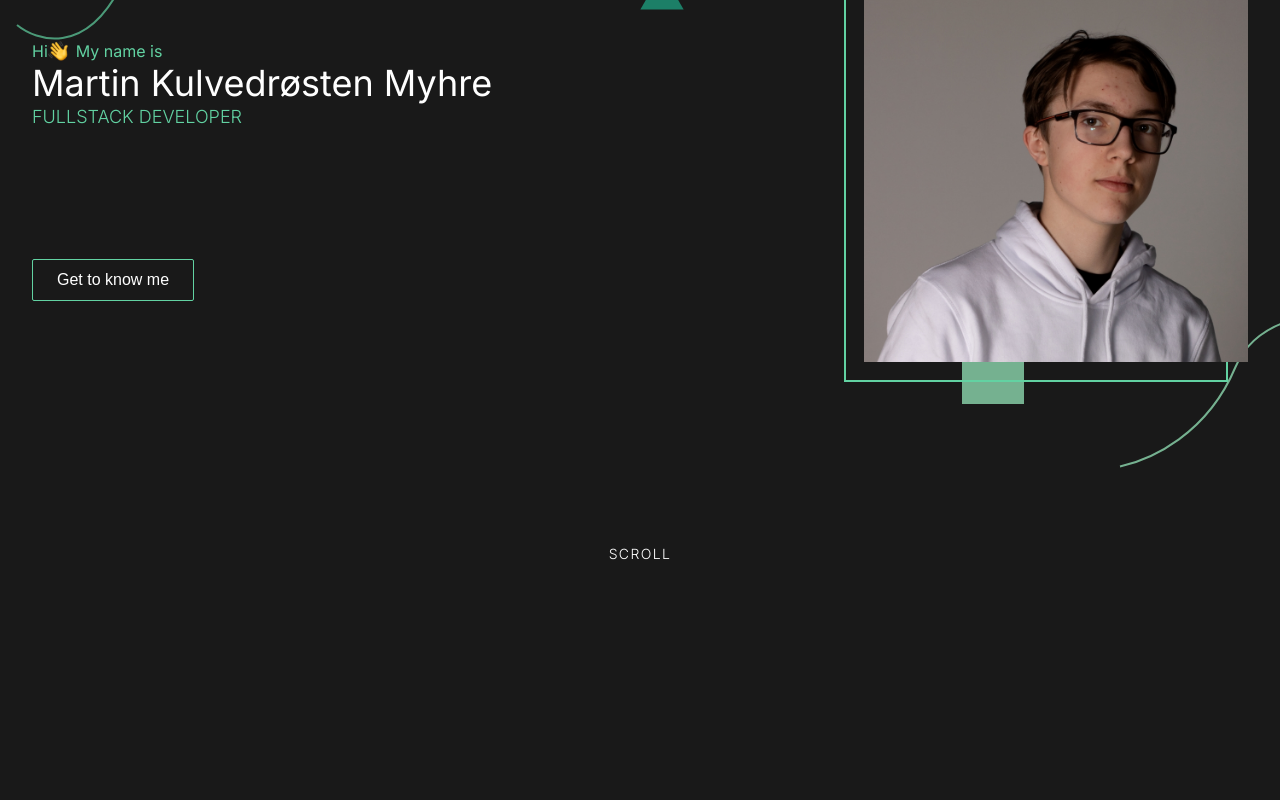
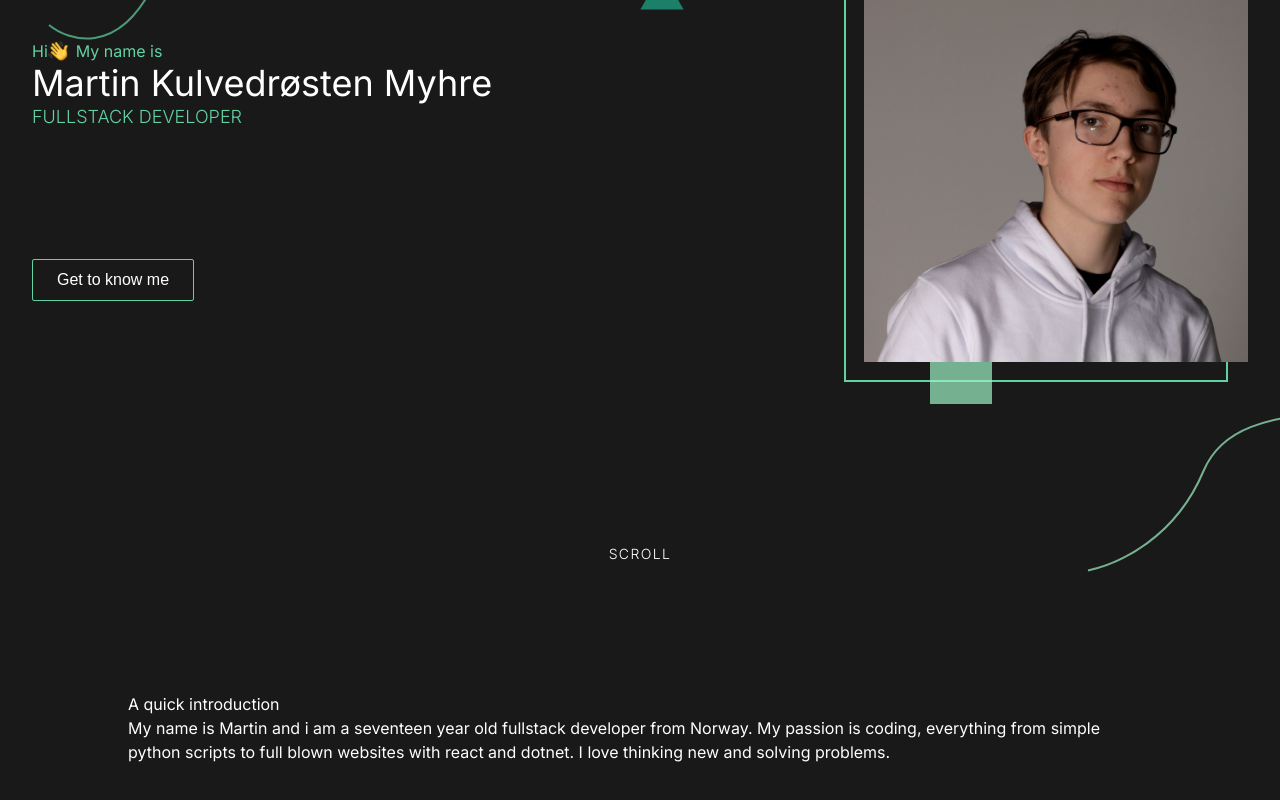
Before and after one commit to NotLimey/my-portfolio, a Next.js app: page / in a window 1280 px wide. Shown: the part 204-1004 px from the top of the page. Before the commit the page ends 800 px from the top, so only its background shows below. Built offline with nearby package versions, Linux system fonts and the light colour scheme.

Commit message:
Prettier

```diff
--- /dev/null
+++ b/common/components/sections/AboutSection.tsx
@@ -0,0 +1,20 @@
+const AboutSection = () => {
+    return (
+        <div className="w-full flex justify-center">
+            <div className="max-w-5xl my-24">
+                <div className="">
+                    <h2>A quick introduction</h2>
+                    <p>
+                        My name is Martin and i am a seventeen year old
+                        fullstack developer from Norway. My passion is coding,
+                        everything from simple python scripts to full blown
+                        websites with react and dotnet. I love thinking new and
+                        solving problems.{' '}
+                    </p>
+                </div>
+            </div>
+        </div>
+    );
+};
+
+export default AboutSection;
--- a/common/components/sections/WelcomeSection.tsx
+++ b/common/components/sections/WelcomeSection.tsx
@@ -4,35 +4,68 @@ import Button from "../Button";
 
 const WelcomeSection = () => {
     return (
-        <>
-            <div className="fixed top-0 left-0 -z-30 w-full h-screen justify-center flex">
-                <div className="relative h-full max-w-7xl w-full">
-                    <img src="/svgs/Vector1.svg" alt="" className="top-32 left-4 absolute" />
-                    <img src="/svgs/Vector2.svg" alt="" className="bottom-32 -right-32 absolute" />
-                    <img src="/svgs/Polygon1.svg" alt="" className="top-44 left-2/4 absolute" />
-                    <img src="/svgs/Ellipse1.svg" alt="" className="top-24 right-32 absolute" />
-                    <img src="/svgs/Rectangle3.svg" alt="" className="bottom-48 right-64 absolute" />
+        <div className="flex justify-center">
+            <div className="max-w-7xl w-full flex flex-col min-h-screen relative justify-center">
+                <div className=" flex items-center w-full justify-between h-full">
+                    <div className="absolute w-full h-screen top-0">
+                        <img
+                            src="/svgs/Vector1.svg"
+                            alt=""
+                            className="top-32 left-4 absolute"
+                        />
+                        <img
+                            src="/svgs/Vector2.svg"
+                            alt=""
+                            className="top-75vh -right-32 absolute"
+                        />
+                        <img
+                            src="/svgs/Polygon1.svg"
+                            alt=""
+                            className="top-44 left-2/4 absolute"
+                        />
+                        <img
+                            src="/svgs/Ellipse1.svg"
+                            alt=""
+                            className="top-24 right-32 absolute"
+                        />
+                        <img
+                            src="/svgs/Rectangle3.svg"
+                            alt=""
+                            className="bottom-48 right-64 absolute"
+                        />
                     </div>
-            </div>
-            <div className="flex justify-center max-w-full">
-                <div className="max-w-7xl w-full flex flex-col min-h-screen justify-center relative">
-                    <div className=" flex items-center w-full justify-between h-full">
                     <div>
-                            <p className="flex text-secondary-normal">Hi<Image width={20} height={20} src="/emojies/wave.svg" alt="" /> <span className="ml-2">My name is</span></p>
+                        <p className="flex text-secondary-normal">
+                            Hi
+                            <Image
+                                width={20}
+                                height={20}
+                                src="/emojies/wave.svg"
+                                alt=""
+                            />{" "}
+                            <span className="ml-2">My name is</span>
+                        </p>
                         <h1 className="text-4xl">Martin Kulvedrøsten Myhre</h1>
-                            <p className="font-light text-secondary-normal text-lg">FULLSTACK DEVELOPER</p>
-                            <Button onClick={() => { }} text="Get to know me" className="mt-32" />
+                        <p className="font-light text-secondary-normal text-lg">
+                            FULLSTACK DEVELOPER
+                        </p>
+                        <Button
+                            onClick={() => { }}
+                            text="Get to know me"
+                            className="mt-32"
+                        />
                     </div>
                     <div className="relative">
                         <div className="absolute -left-5 -bottom-5 border-secondary-normal w-96 h-96 -z-10 border-2" />
                         <img src="/images/martinkmyhre.png" alt="" className="w-96 h-96" />
                     </div>
                 </div>
-                    <p className="mb-8 text-center uppercase tracking-widest font-light text-sm">Scroll</p>
+                <p className="mb-8 text-center uppercase tracking-widest font-light text-sm">
+                    Scroll
+                </p>
             </div>
         </div>
-        </>
     );
-}
+};
 
 export default WelcomeSection;
--- a/pages/index.tsx
+++ b/pages/index.tsx
@@ -1,13 +1,15 @@
 import type { NextPage } from 'next'
 import Head from 'next/head'
 import Image from 'next/image'
+import AboutSection from '../common/components/sections/AboutSection'
 import WelcomeSection from '../common/components/sections/WelcomeSection'
 import useMousePosition from '../common/hooks/useMousePosition'
 
 const Home: NextPage = () => {
   return (
-    <div className='mx-8'>
+    <div className=' overflow-x-hidden px-8'>
       <WelcomeSection />
+      <AboutSection />
     </div>
   )
 }
--- a/styles/globals.scss
+++ b/styles/globals.scss
@@ -59,3 +59,11 @@ body {
 .mouse-pet-hover span {
   display: block;
 }
+
+.top-75vh {
+  top: 75vh;
+}
+
+.top-85vh {
+  top: 85vh;
+}
```
Also changed, not shown: common/components/CursorTool.tsx (+9 -7 lines), .prettierrc.json (added). Lines whose indentation alone changed are shown as unchanged.
